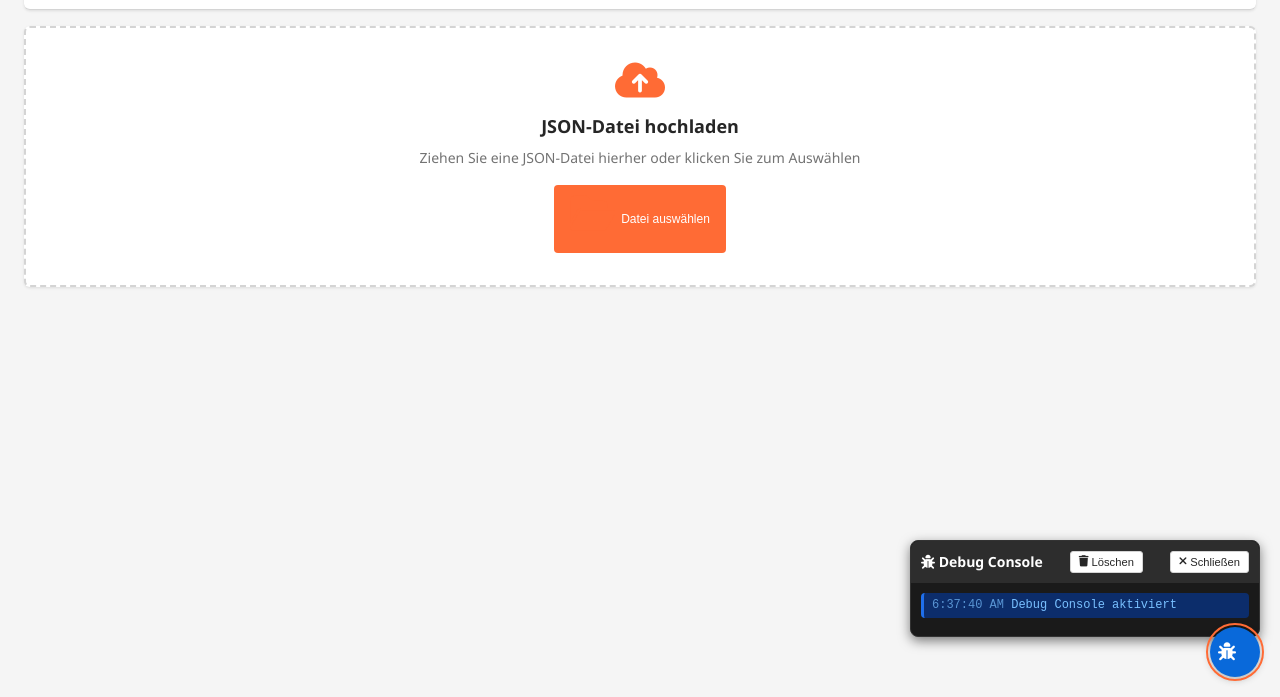
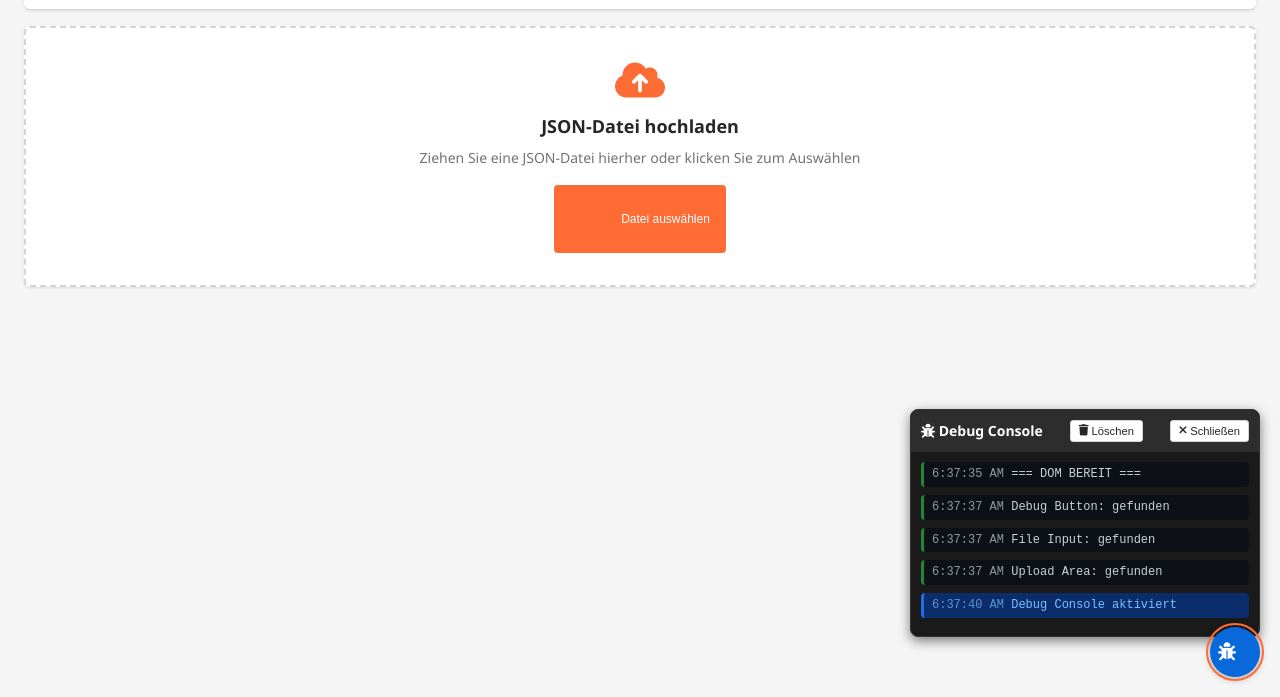
Before and after one commit to SteffenNeumann/jsonparser, a plain HTML site: page index.html in a window 1280 px wide. Both pictures are taken after a click on the button "Debug Console ein/ausblenden". Shown: the part 103-800 px from the top of the page. Drawn offline with Linux system fonts and the light colour scheme.

Commit message:
debug: Add comprehensive debugging tests for iOS troubleshooting
- Add immediate alert tests to verify JavaScript execution
- Test DOM loading and element finding
- Enhanced error catching for unhandled promises
- iOS device detection and user agent logging
- Debug button functionality verification
- Multiple fallback initialization methods

```diff
--- a/index.html
+++ b/index.html
@@ -319,19 +319,57 @@
 
 		<script src="script.js"></script>
 		<script>
+			// SOFORTIGER TEST
+			console.log("=== INLINE SCRIPT LÄUFT ===");
+			alert("TEST 1: JavaScript funktioniert!");
+
 			// Debug-Script für iOS
-			console.log("JSON Visualizer loaded");
+			console.log("JSON Visualizer Script eingebunden");
 
 			// iOS-spezifische Informationen loggen
 			if (navigator.userAgent.includes('iPad') || navigator.userAgent.includes('iPhone')) {
 				console.log("iOS device detected");
 				console.log("User Agent:", navigator.userAgent);
 				console.log("Memory:", navigator.deviceMemory || 'unknown');
+				alert("iOS Gerät erkannt: " + navigator.userAgent.substring(0, 50));
 			}
+
+			// DOM Ready Test
+			document.addEventListener('DOMContentLoaded', function() {
+				console.log("=== DOM BEREIT ===");
+				alert("TEST 2: DOM ist geladen!");
+
+				// Debug Button Test nach Delay
+				setTimeout(() => {
+					const debugBtn = document.getElementById('debugToggleBtn');
+					const fileInput = document.getElementById('fileInput');
+					const uploadArea = document.getElementById('uploadArea');
+
+					console.log("Debug Button:", debugBtn ? "gefunden" : "NICHT GEFUNDEN");
+					console.log("File Input:", fileInput ? "gefunden" : "NICHT GEFUNDEN");
+					console.log("Upload Area:", uploadArea ? "gefunden" : "NICHT GEFUNDEN");
+
+					if (debugBtn) {
+						alert("TEST 3: Debug Button gefunden!");
+						debugBtn.addEventListener('click', function() {
+							alert("Debug Button funktioniert!");
+						});
+					} else {
+						alert("FEHLER: Debug Button nicht gefunden!");
+					}
+				}, 2000);
+			});
 
 			// Error-Listener für zusätzliches Debugging
 			window.addEventListener('error', function(e) {
 				console.error('Window Error:', e.error || e.message);
+				alert('JavaScript Fehler: ' + (e.message || 'Unbekannt'));
+			});
+
+			// Promise Rejection Listener
+			window.addEventListener('unhandledrejection', function(e) {
+				console.error('Promise Rejection:', e.reason);
+				alert('Promise Fehler: ' + e.reason);
 			});
 		</script>
 	</body>
```
